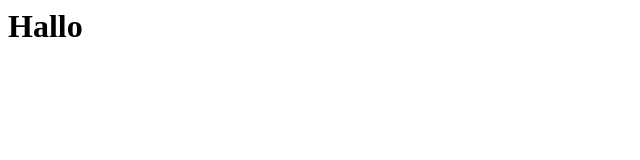
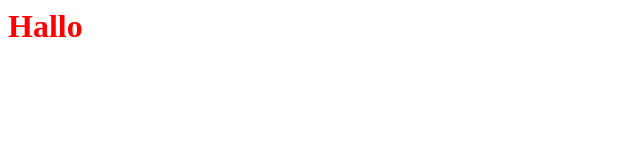
Before and after one commit to saktibuana/aplikasi9malam, a plain HTML site: page index.html in a window 1280 px wide. Shown: the whole page, without its empty margins (0-640 px from the left). Drawn offline with Linux system fonts and the light colour scheme.

Commit message:
Update index.html

```diff
--- a/index.html
+++ b/index.html
@@ -3,6 +3,6 @@
         <link rel="stylesheet" href="style.css">
   </head>
 <body>
-<h1>Hallo</h1>
+<h1 class="warnajudul">Hallo</h1>
 </body>
 </html>
```
